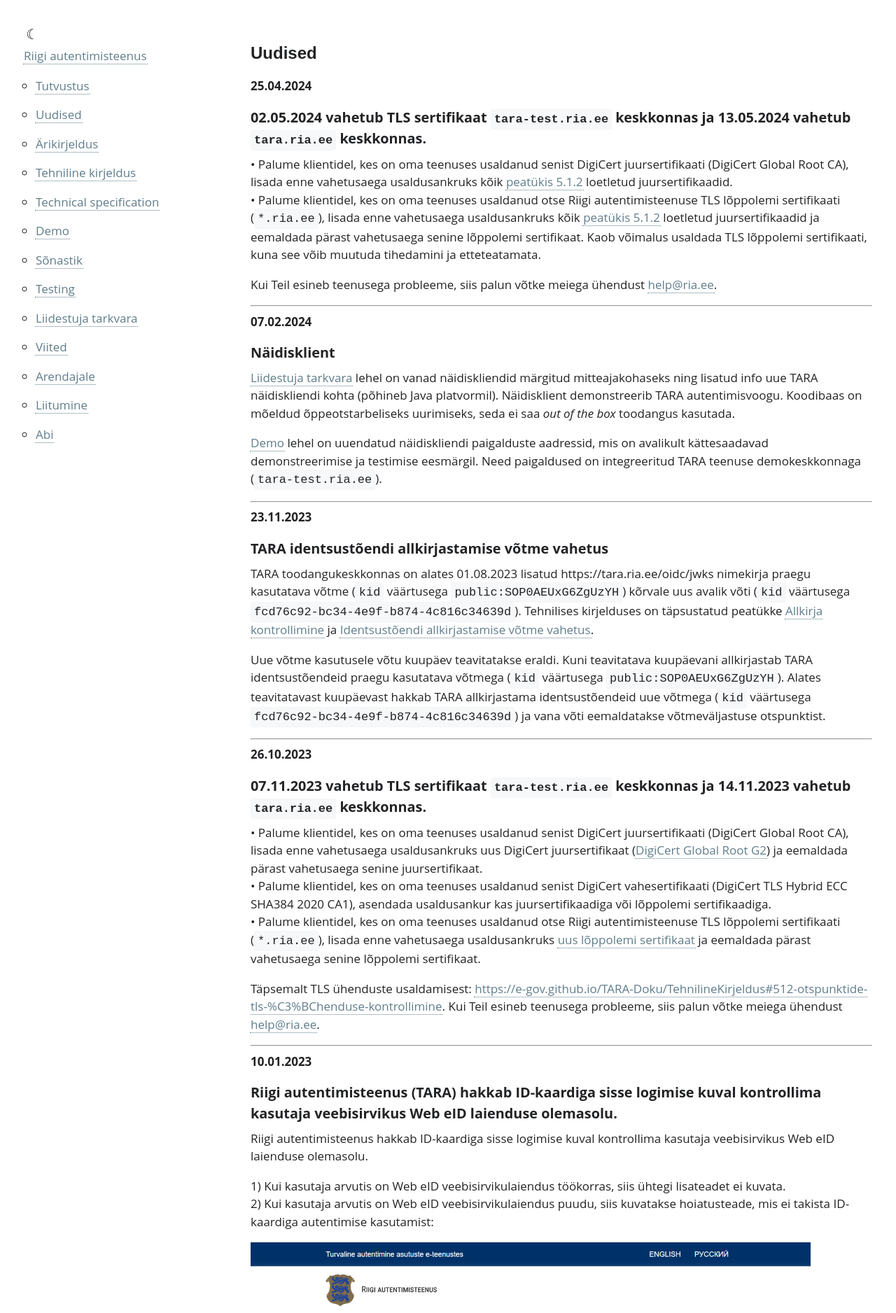
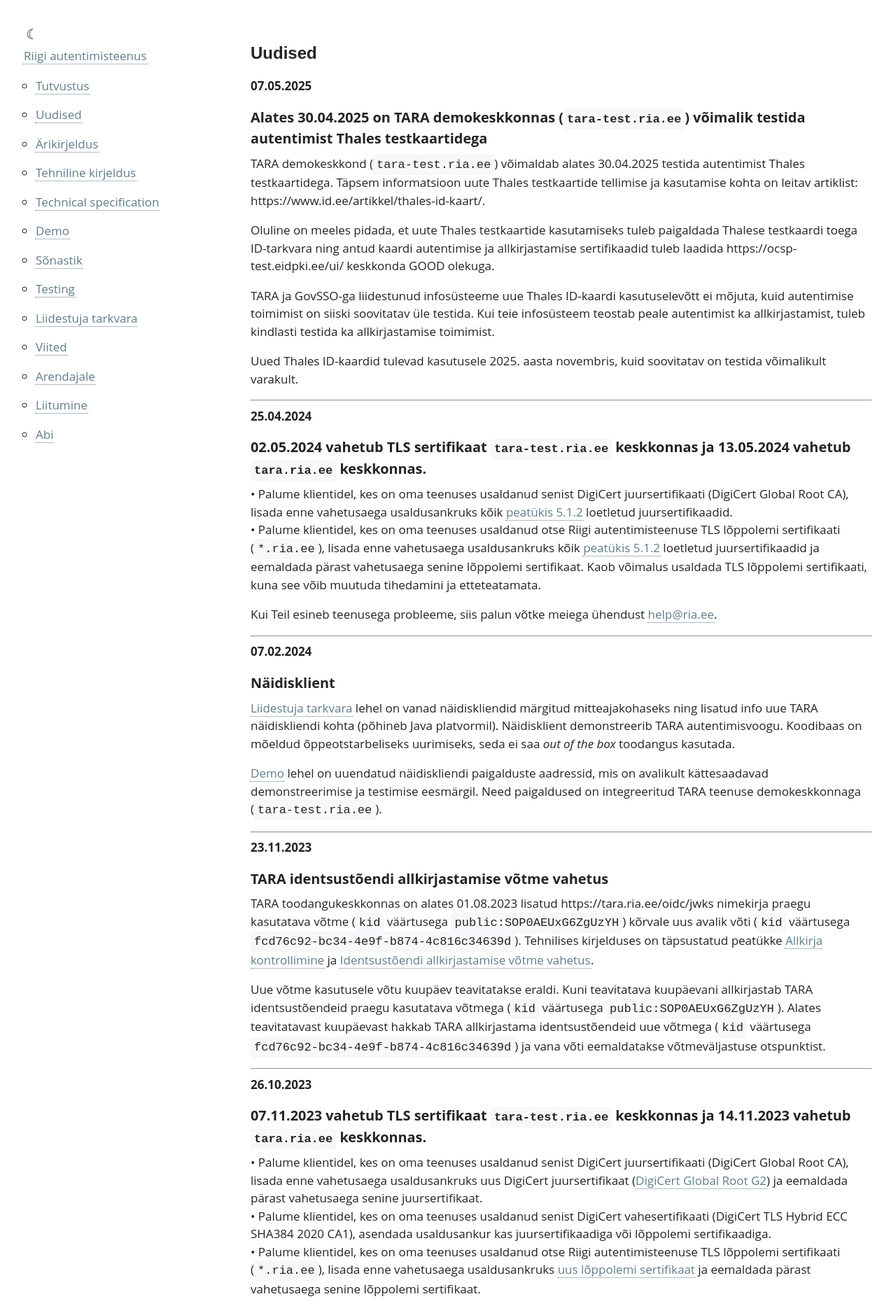
Before and after one commit to e-gov/TARA-Doku, a Jekyll site: the page built from Uudised.md, in a window 1280 px wide. Shown: the top 1876 px of the page at 70% size. Built offline with Jekyll 4.4.1, drawn with Linux system fonts in a browser that asks for light colours; our own code applies the rules of GitHub Pages for plain Markdown files; some of the changed text lies outside the part shown.

Commit message:
AUT-2198 add news about Thales testcard support

```diff
--- a/Uudised.md
+++ b/Uudised.md
@@ -3,6 +3,18 @@ permalink: Uudised
 ---
 
 # Uudised
+
+**07.05.2025**
+## Alates 30.04.2025 on TARA demokeskkonnas (`tara-test.ria.ee`) võimalik testida autentimist Thales testkaartidega
+TARA demokeskkond (`tara-test.ria.ee`) võimaldab alates 30.04.2025 testida autentimist Thales testkaartidega. Täpsem informatsioon uute Thales testkaartide tellimise ja kasutamise kohta on leitav artiklist:  https://www.id.ee/artikkel/thales-id-kaart/.
+
+Oluline on meeles pidada, et uute Thales testkaartide kasutamiseks tuleb paigaldada Thalese testkaardi toega ID-tarkvara ning antud kaardi autentimise ja allkirjastamise sertifikaadid tuleb laadida https://ocsp-test.eidpki.ee/ui/ keskkonda GOOD olekuga.
+
+TARA ja GovSSO-ga liidestunud infosüsteeme uue Thales ID-kaardi kasutuselevõtt ei mõjuta, kuid autentimise toimimist on siiski soovitatav üle testida. Kui teie infosüsteem teostab peale autentimist ka allkirjastamist, tuleb kindlasti testida ka allkirjastamise toimimist.
+
+Uued Thales ID-kaardid tulevad kasutusele 2025. aasta novembris, kuid soovitatav on testida võimalikult varakult.
+
+___
 
 **25.04.2024**
 ## 02.05.2024 vahetub TLS sertifikaat `tara-test.ria.ee` keskkonnas ja 13.05.2024 vahetub `tara.ria.ee` keskkonnas.
```
